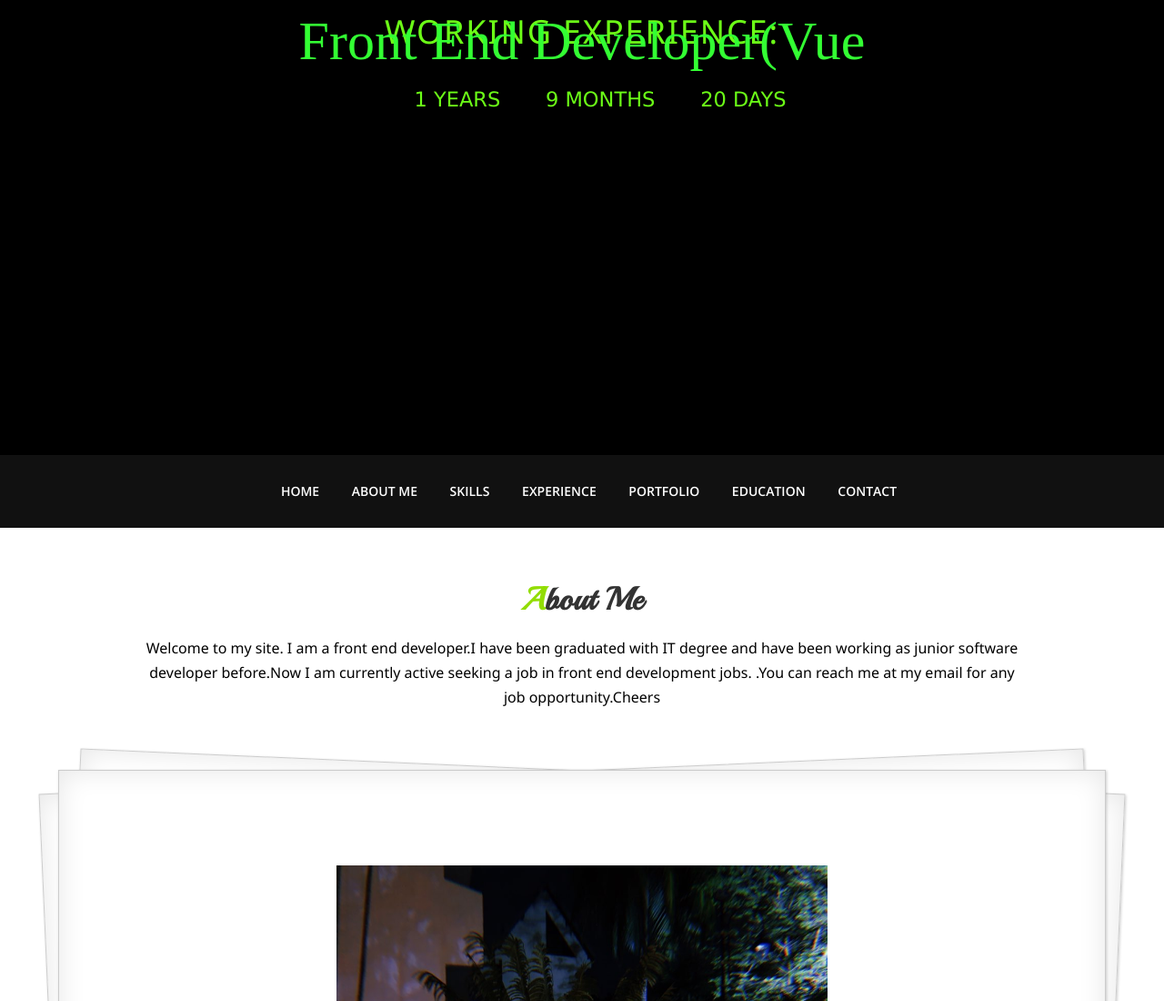
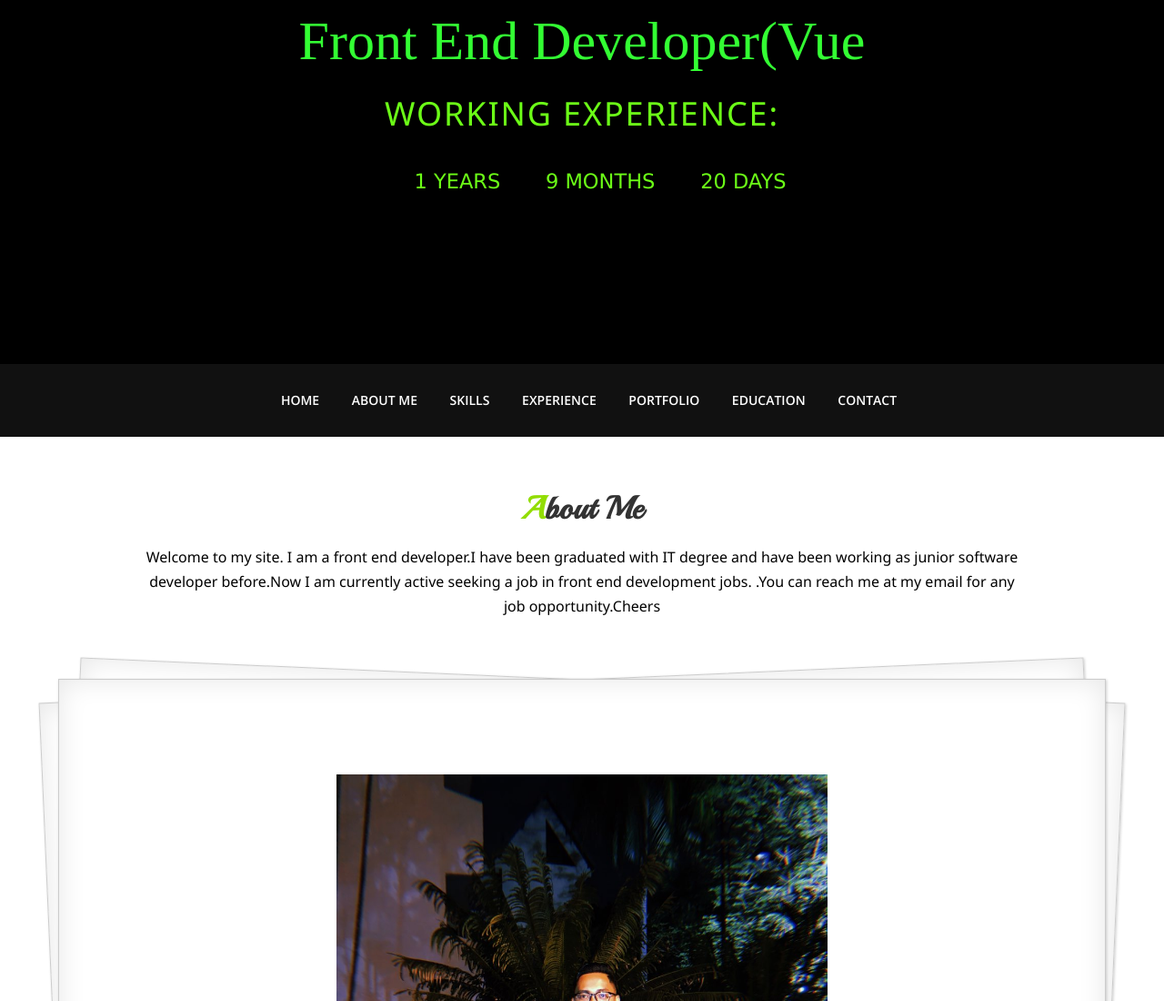
Before and after one commit to IrfanJulaihi/irfanjulaihi.github.io, a plain HTML site: page index.html in a window 1280 px wide. Shown: the top 1100 px of the page at 91% size. Drawn offline with nearby package versions, Linux system fonts and the light colour scheme; a script that the page names is missing.

Commit message:
Fixed animation bar

```diff
--- a/index.html
+++ b/index.html
@@ -36,7 +36,7 @@ Author URL: https://bootstrapmade.com
 	<div class="wrapper" id="wrapper">
 		<header>
 			<div class="banner row" id="banner">
-				<div class="parallax text-center" style="background-color:black;height:500px">
+				<div class="parallax text-center" style="background-color:black;height:400px">
 					<div class='console-container'><span id='text'></span>
 						<div class='console-underscore' id='console'>&#95;</div>
 					</div>
@@ -45,7 +45,7 @@ Author URL: https://bootstrapmade.com
 	text-align: center;">
 						<h1 id="headline" style=" font-weight: normal;
 		letter-spacing: .125rem;color: rgb(108, 255, 23);
-		text-transform: uppercase">Working experience:</h1>
+		text-transform: uppercase;margin-top:100px">Working experience:</h1>
 						<div id="countdown">
 							<ul>
 								<li style="  display: inline-block;
```
